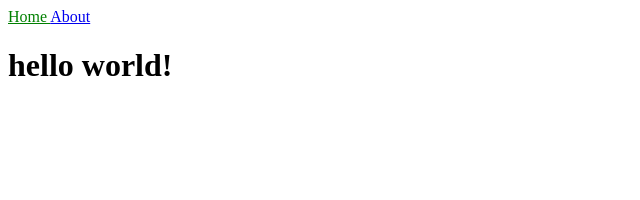
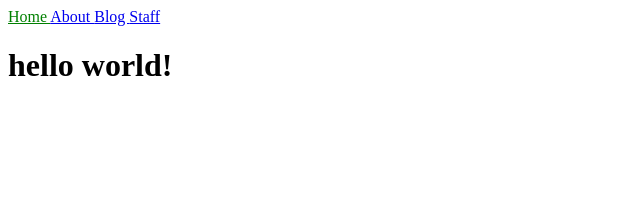
Before and after one commit to RDjarbeng/jekyll_tutorial, a Jekyll site: the page built from jekyllsite/index.html, in a window 1280 px wide. Shown: the top 200 px of the page, without its empty margins (0-640 px from the left). Built offline with Jekyll 4.4.1, drawn with Linux system fonts in a browser that asks for light colours.

Commit message:
Update navigation

```diff
--- a/jekyllsite/_data/navigation.yml
+++ b/jekyllsite/_data/navigation.yml
@@ -2,3 +2,7 @@
   link: /
 - name: About
   link: /about.html
+- name: Blog
+  link: /blog.html
+- name: Staff
+  link: /staff.html
```
